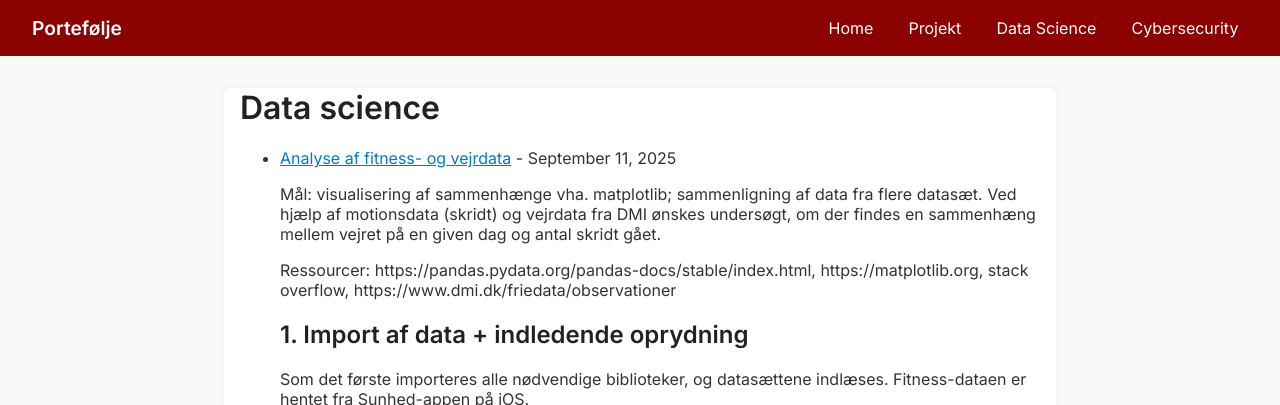
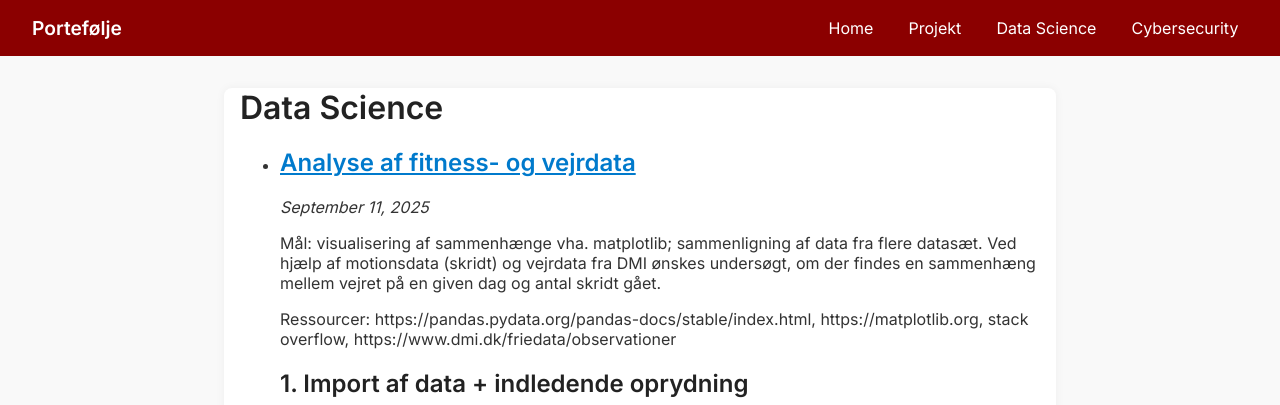
Before and after one commit to lika62310/lika62310.github.io, a Jekyll site: the page built from data-science.md, in a window 1280 px wide and 900 px high, cut to the strip 0-405 px from the top of the window. Built offline with Jekyll 4.4.1, drawn with Linux system fonts in a browser that asks for light colours; some of the changed text lies outside the part shown.

Commit message:
Update data-science.md

```diff
--- a/data-science.md
+++ b/data-science.md
@@ -3,14 +3,15 @@ layout: default
 title: Data science
 ---
 
-<h1>Data science</h1>
+<h1>Data Science</h1>
 <ul>
   {% for post in site.posts %}
     {% if post.tags contains "data-science" %}
-      <li><a href="{{ post.url }}">{{ post.title }}</a> - {{ post.date | date: "%B %d, %Y" }}
-
-{{ post.content }}
-</li>
+       <li>
+      <h2><a href="{{ post.url }}">{{ post.title }}</a></h2>
+      <p><em>{{ post.date | date: "%B %d, %Y" }}</em></p>
+      <div>{{ post.content }}</div>
+    </li>
     {% endif %}
   {% endfor %}
 </ul>
```
